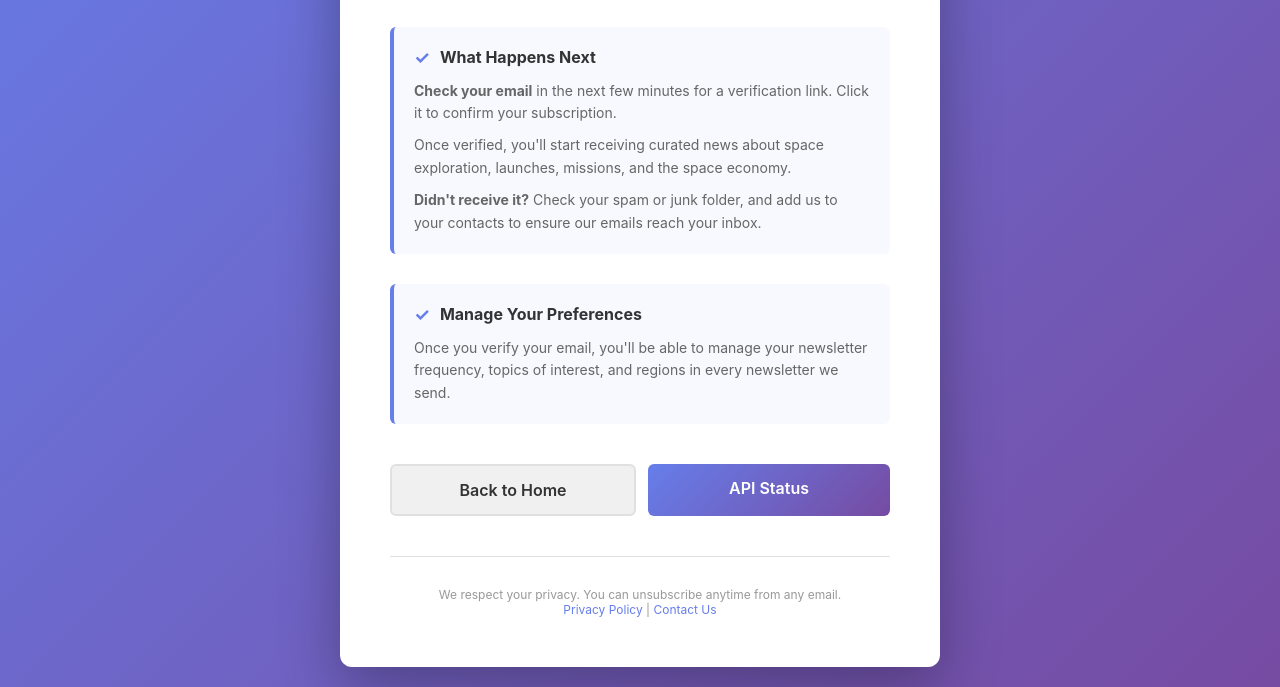
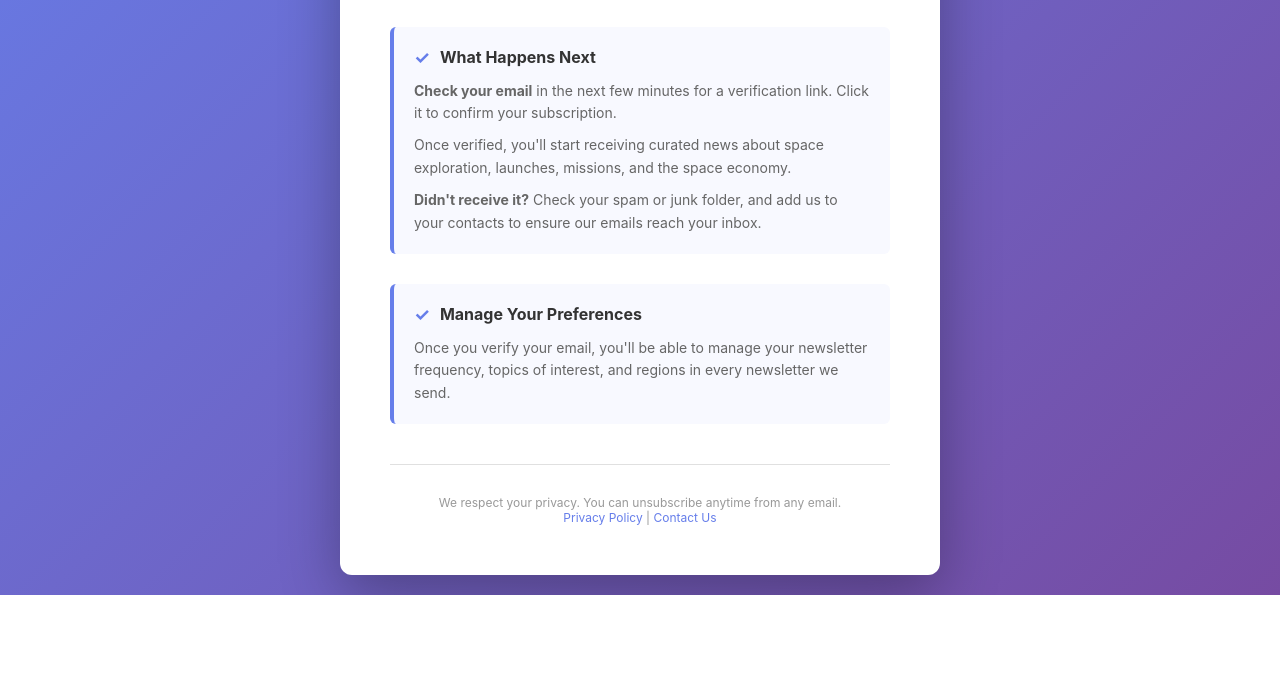
Before and after one commit to Ackeseu/SpaceNewsLetter, a website: page public/thank-you.html in a window 1280 px wide. Shown: the part 300-987 px from the top of the page. After the commit the page ends 895 px from the top, so only its background shows below. Drawn offline with Linux system fonts and the light colour scheme.

Commit message:
chore: remove buttons from confirmation pages

```diff
--- a/public/thank-you.html
+++ b/public/thank-you.html
@@ -208,11 +208,6 @@
       <p>Once you verify your email, you'll be able to manage your newsletter frequency, topics of interest, and regions in every newsletter we send.</p>
     </div>
 
-    <div class="button-group">
-      <a href="/" class="button button-secondary">Back to Home</a>
-      <a href="https://newspace-newsletter-api.azurewebsites.net/health" class="button button-primary">API Status</a>
-    </div>
-
     <div class="footer">
       <p>We respect your privacy. You can unsubscribe anytime from any email.<br>
       <a href="#">Privacy Policy</a> | <a href="#">Contact Us</a></p>
```
Also changed, not shown: public/verified.html (+0 -5 lines).
